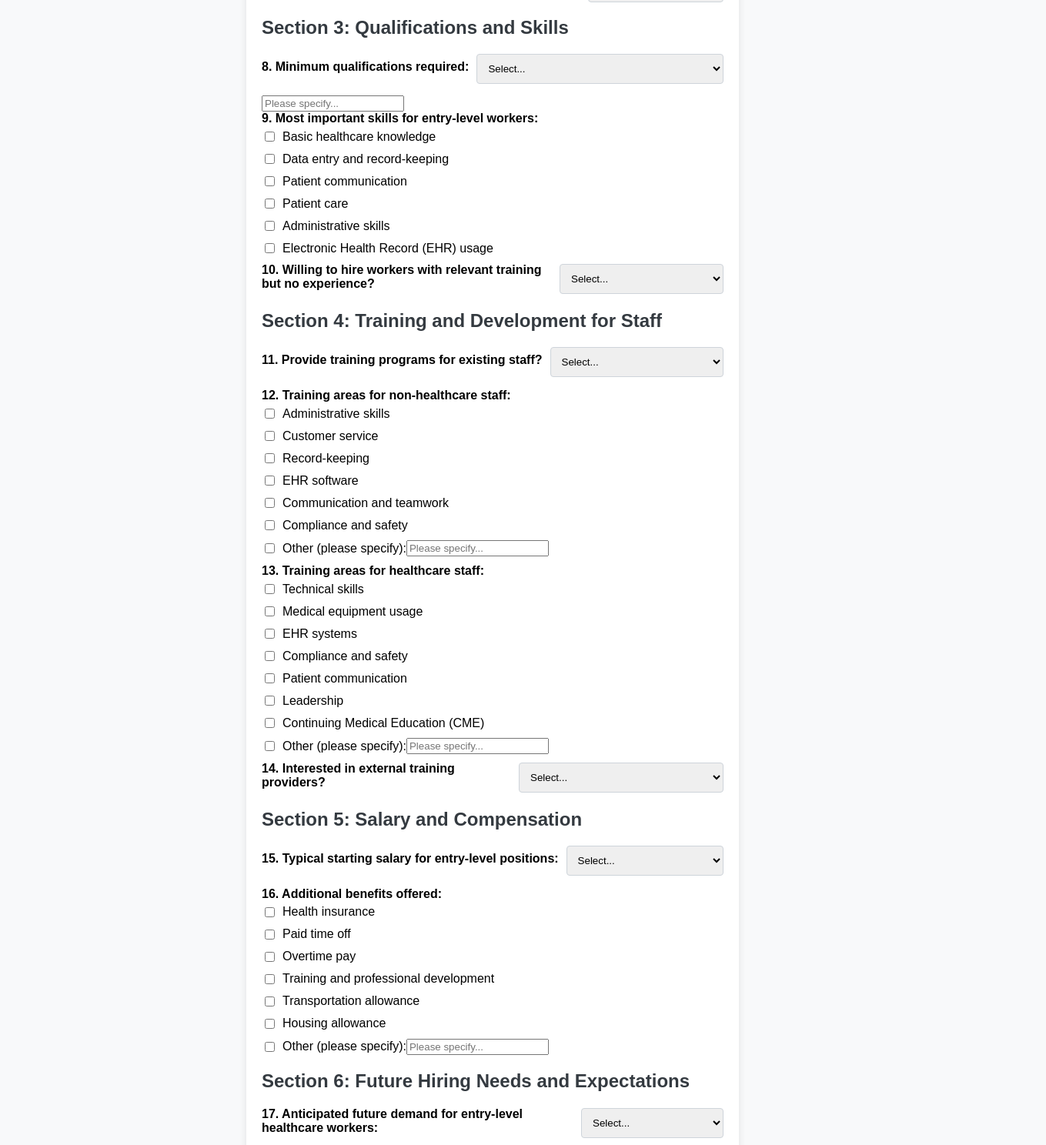
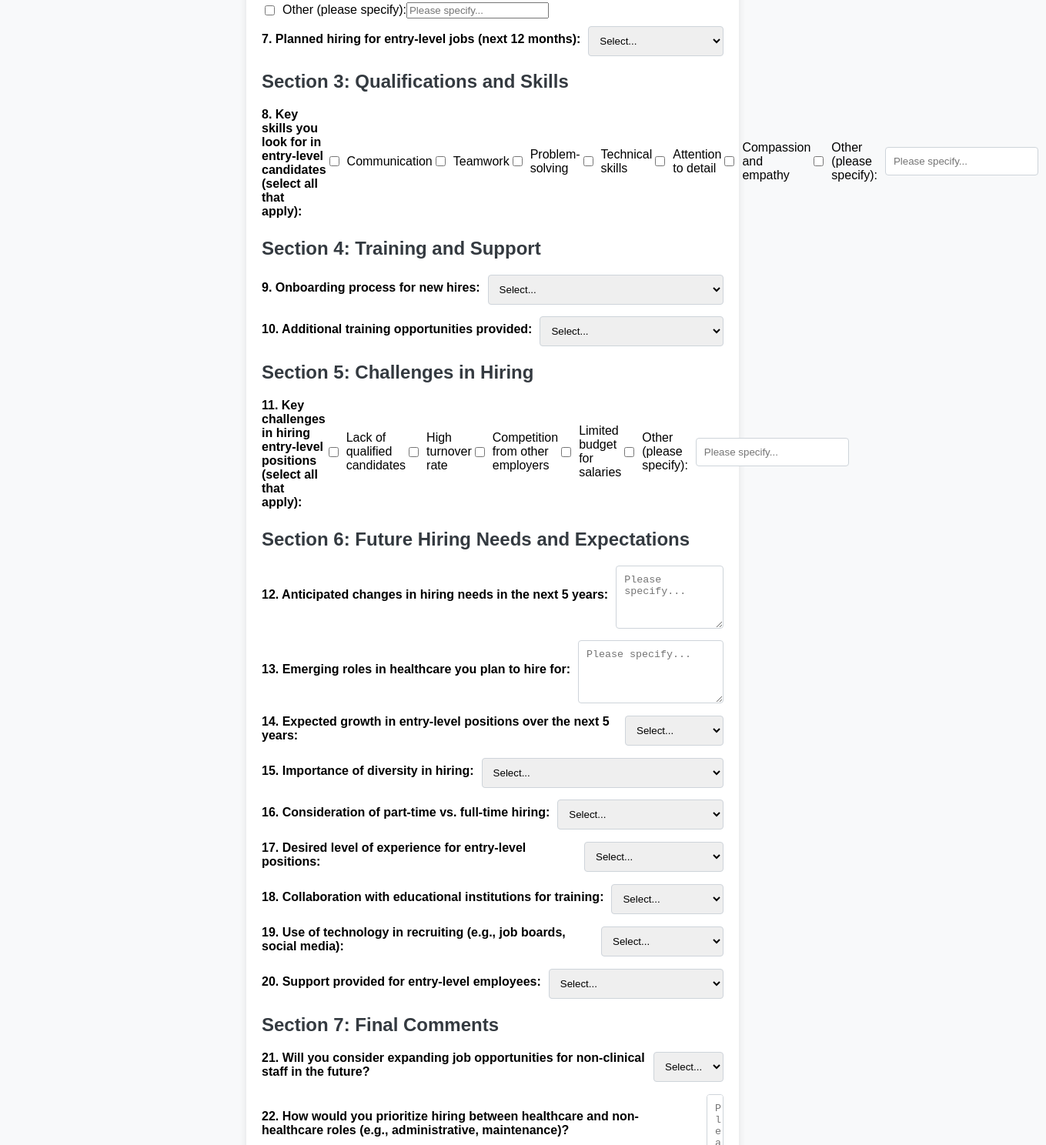
Before and after one commit to Elevate-A/index.htmk, a plain HTML site: page index.html in a window 1280 px wide. Shown: the part 1312-2800 px from the top of the page at 77% size, 1359 px wide, since content can reach past the window. Drawn offline with Linux system fonts and the light colour scheme.

Commit message:
Update index.html

```diff
--- a/index.html
+++ b/index.html
@@ -75,6 +75,8 @@
 <body>
 
 <h1>Healthcare Facility Hiring Survey</h1>
+
+<p>Entry-level healthcare positions typically do not require advanced degrees or extensive work experience. They are ideal for candidates who have recently completed secondary education or short-term training programs and are seeking to start their career in healthcare. These roles often support clinical and administrative operations in healthcare settings.</p>
 
 <form action="https://formspree.io/f/xgvewywq" method="POST">
     <h2>Section 1: Facility Information</h2>
@@ -217,198 +219,185 @@
     <h2>Section 3: Qualifications and Skills</h2>
 
     <div class="form-group">
-        <label>8. Minimum qualifications required:</label>
-        <select name="minimumQualifications" required>
-            <option value="">Select...</option>
-            <option>High school diploma</option>
-            <option>Short-term certificate (4-12 weeks)</option>
-            <option>Technical/vocational training</option>
-            <option>Associate's degree</option>
-            <option>Bachelor's degree</option>
-            <option>Other (please specify)</option>
-        </select>
-    </div>
-    <input type="text" name="otherQualifications" placeholder="Please specify..." aria-label="Other qualifications">
-
-    <label>9. Most important skills for entry-level workers:</label>
+        <label for="skills">8. Key skills you look for in entry-level candidates (select all that apply):</label>
         <div class="checkbox-label">
-        <input type="checkbox" name="skills[]" value="Basic healthcare knowledge"> Basic healthcare knowledge
+            <input type="checkbox" name="skills[]" value="Communication"> Communication
         </div>
         <div class="checkbox-label">
-        <input type="checkbox" name="skills[]" value="Data entry and record-keeping"> Data entry and record-keeping
+            <input type="checkbox" name="skills[]" value="Teamwork"> Teamwork
         </div>
         <div class="checkbox-label">
-        <input type="checkbox" name="skills[]" value="Patient communication"> Patient communication
+            <input type="checkbox" name="skills[]" value="Problem-solving"> Problem-solving
         </div>
         <div class="checkbox-label">
-        <input type="checkbox" name="skills[]" value="Patient care"> Patient care
+            <input type="checkbox" name="skills[]" value="Technical skills"> Technical skills
         </div>
         <div class="checkbox-label">
-        <input type="checkbox" name="skills[]" value="Administrative skills"> Administrative skills
+            <input type="checkbox" name="skills[]" value="Attention to detail"> Attention to detail
         </div>
         <div class="checkbox-label">
-        <input type="checkbox" name="skills[]" value="Electronic Health Record (EHR) usage"> Electronic Health Record (EHR) usage
+            <input type="checkbox" name="skills[]" value="Compassion and empathy"> Compassion and empathy
+        </div>
+        <div class="checkbox-label">
+            <input type="checkbox" name="skills[]" value="Other"> Other (please specify):<br>
+            <input type="text" name="otherSkills" placeholder="Please specify..." aria-label="Other skills">
+        </div>
+    </div>
+
+    <h2>Section 4: Training and Support</h2>
+
+    <div class="form-group">
+        <label for="onboarding">9. Onboarding process for new hires:</label>
+        <select id="onboarding" name="onboarding" required>
+            <option value="">Select...</option>
+            <option>No formal onboarding</option>
+            <option>Informal onboarding</option>
+            <option>Formal training programs</option>
+            <option>Mentorship programs</option>
+            <option>Other</option>
+        </select>
     </div>
 
     <div class="form-group">
-        <label>10. Willing to hire workers with relevant training but no experience?</label>
-        <select name="willingToHire" required>
+        <label for="trainingOpportunities">10. Additional training opportunities provided:</label>
+        <select id="trainingOpportunities" name="trainingOpportunities" required>
             <option value="">Select...</option>
             <option>Yes</option>
             <option>No</option>
-            <option>Maybe (depends on the role)</option>
         </select>
     </div>
 
-    <h2>Section 4: Training and Development for Staff</h2>
+    <h2>Section 5: Challenges in Hiring</h2>
 
     <div class="form-group">
-        <label>11. Provide training programs for existing staff?</label>
-        <select name="trainingPrograms" required>
-            <option value="">Select...</option>
-            <option>Yes, regularly</option>
-            <option>Yes, occasionally</option>
-            <option>No, but we would like to</option>
-            <option>No, not required</option>
-        </select>
-    </div>
-
-    <label>12. Training areas for non-healthcare staff:</label>
+        <label for="challenges">11. Key challenges in hiring entry-level positions (select all that apply):</label>
         <div class="checkbox-label">
-        <input type="checkbox" name="trainingNonHealthcare[]" value="Administrative skills"> Administrative skills
+            <input type="checkbox" name="challenges[]" value="Lack of qualified candidates"> Lack of qualified candidates
         </div>
         <div class="checkbox-label">
-        <input type="checkbox" name="trainingNonHealthcare[]" value="Customer service"> Customer service
+            <input type="checkbox" name="challenges[]" value="High turnover rate"> High turnover rate
         </div>
         <div class="checkbox-label">
-        <input type="checkbox" name="trainingNonHealthcare[]" value="Record-keeping"> Record-keeping
+            <input type="checkbox" name="challenges[]" value="Competition from other employers"> Competition from other employers
         </div>
         <div class="checkbox-label">
-        <input type="checkbox" name="trainingNonHealthcare[]" value="EHR software"> EHR software
+            <input type="checkbox" name="challenges[]" value="Limited budget for salaries"> Limited budget for salaries
         </div>
         <div class="checkbox-label">
-        <input type="checkbox" name="trainingNonHealthcare[]" value="Communication and teamwork"> Communication and teamwork
+            <input type="checkbox" name="challenges[]" value="Other"> Other (please specify):<br>
+            <input type="text" name="otherChallenges" placeholder="Please specify..." aria-label="Other challenges">
         </div>
-    <div class="checkbox-label">
-        <input type="checkbox" name="trainingNonHealthcare[]" value="Compliance and safety"> Compliance and safety
-    </div>
-    <div class="checkbox-label">
-        <input type="checkbox" name="trainingNonHealthcare[]" value="Other"> Other (please specify):<br>
-        <input type="text" name="otherTrainingNonHealthcare" placeholder="Please specify..." aria-label="Other training non-healthcare">
-    </div>
-
-    <label>13. Training areas for healthcare staff:</label>
-    <div class="checkbox-label">
-        <input type="checkbox" name="trainingHealthcare[]" value="Technical skills"> Technical skills
-    </div>
-    <div class="checkbox-label">
-        <input type="checkbox" name="trainingHealthcare[]" value="Medical equipment usage"> Medical equipment usage
-    </div>
-    <div class="checkbox-label">
-        <input type="checkbox" name="trainingHealthcare[]" value="EHR systems"> EHR systems
-    </div>
-    <div class="checkbox-label">
-        <input type="checkbox" name="trainingHealthcare[]" value="Compliance and safety"> Compliance and safety
-    </div>
-    <div class="checkbox-label">
-        <input type="checkbox" name="trainingHealthcare[]" value="Patient communication"> Patient communication
-    </div>
-    <div class="checkbox-label">
-        <input type="checkbox" name="trainingHealthcare[]" value="Leadership"> Leadership
-    </div>
-    <div class="checkbox-label">
-        <input type="checkbox" name="trainingHealthcare[]" value="Continuing Medical Education (CME)"> Continuing Medical Education (CME)
-    </div>
-    <div class="checkbox-label">
-        <input type="checkbox" name="trainingHealthcare[]" value="Other"> Other (please specify):<br>
-        <input type="text" name="otherTrainingHealthcare" placeholder="Please specify..." aria-label="Other training healthcare">
-    </div>
-
-    <div class="form-group">
-        <label>14. Interested in external training providers?</label>
-        <select name="externalTrainingProviders" required>
-            <option value="">Select...</option>
-            <option>Yes</option>
-            <option>No</option>
-            <option>Maybe (depends on cost and content)</option>
-        </select>
-    </div>
-
-    <h2>Section 5: Salary and Compensation</h2>
-
-    <div class="form-group">
-        <label>15. Typical starting salary for entry-level positions:</label>
-        <select name="startingSalary" required>
-            <option value="">Select...</option>
-            <option>Less than 5,000 ETB</option>
-            <option>5,000-7,000 ETB</option>
-            <option>7,000-10,000 ETB</option>
-            <option>10,000-12,000 ETB</option>
-            <option>12,000-15,000 ETB</option>
-            <option>15,000-20,000 ETB</option>
-            <option>20,000-30,000 ETB</option>
-            <option>30,000-50,000 ETB</option>
-            <option>More than 50,000 ETB</option>
-        </select>
-    </div>
-
-    <label>16. Additional benefits offered:</label>
-    <div class="checkbox-label">
-        <input type="checkbox" name="benefits[]" value="Health insurance"> Health insurance
-    </div>
-    <div class="checkbox-label">
-        <input type="checkbox" name="benefits[]" value="Paid time off"> Paid time off
-    </div>
-    <div class="checkbox-label">
-        <input type="checkbox" name="benefits[]" value="Overtime pay"> Overtime pay
-    </div>
-    <div class="checkbox-label">
-        <input type="checkbox" name="benefits[]" value="Training and professional development"> Training and professional development
-    </div>
-    <div class="checkbox-label">
-        <input type="checkbox" name="benefits[]" value="Transportation allowance"> Transportation allowance
-    </div>
-    <div class="checkbox-label">
-        <input type="checkbox" name="benefits[]" value="Housing allowance"> Housing allowance
-    </div>
-    <div class="checkbox-label">
-        <input type="checkbox" name="benefits[]" value="Other"> Other (please specify):<br>
-        <input type="text" name="otherBenefits" placeholder="Please specify..." aria-label="Other benefits">
     </div>
 
     <h2>Section 6: Future Hiring Needs and Expectations</h2>
 
     <div class="form-group">
-        <label>17. Anticipated future demand for entry-level healthcare workers:</label>
-        <select name="futureDemand" required>
+        <label for="futureNeeds">12. Anticipated changes in hiring needs in the next 5 years:</label>
+        <textarea id="futureNeeds" name="futureNeeds" rows="4" placeholder="Please specify..." aria-label="Future hiring needs"></textarea>
+    </div>
+
+    <div class="form-group">
+        <label for="emergingRoles">13. Emerging roles in healthcare you plan to hire for:</label>
+        <textarea id="emergingRoles" name="emergingRoles" rows="4" placeholder="Please specify..." aria-label="Emerging roles"></textarea>
+    </div>
+
+    <div class="form-group">
+        <label for="expectedGrowth">14. Expected growth in entry-level positions over the next 5 years:</label>
+        <select id="expectedGrowth" name="expectedGrowth" required>
             <option value="">Select...</option>
-            <option>Yes, significant increase</option>
-            <option>Yes, slight increase</option>
-            <option>No, stay the same</option>
-            <option>No, decrease</option>
+            <option>Decrease</option>
+            <option>Stay the same</option>
+            <option>Increase</option>
         </select>
     </div>
 
     <div class="form-group">
-        <label for="futureHiringTitles">18. Future entry-level positions your facility expects to hire for (please specify job titles and approximate numbers):</label>
-        <textarea id="futureHiringTitles" name="futureHiringTitles" rows="4" aria-label="Future hiring titles"></textarea>
+        <label for="diversity">15. Importance of diversity in hiring:</label>
+        <select id="diversity" name="diversity" required>
+            <option value="">Select...</option>
+            <option>Very important</option>
+            <option>Somewhat important</option>
+            <option>Not important</option>
+        </select>
     </div>
 
     <div class="form-group">
-        <label for="expectedSalaryRanges">19. Expected salary ranges for future entry-level positions (please specify ranges for different job titles):</label>
-        <textarea id="expectedSalaryRanges" name="expectedSalaryRanges" rows="4" aria-label="Expected salary ranges"></textarea>
+        <label for="partTimeHiring">16. Consideration of part-time vs. full-time hiring:</label>
+        <select id="partTimeHiring" name="partTimeHiring" required>
+            <option value="">Select...</option>
+            <option>Mostly full-time</option>
+            <option>Mostly part-time</option>
+            <option>Equal consideration</option>
+        </select>
     </div>
 
     <div class="form-group">
-        <label>20. Will future positions require new or additional qualifications or skills compared to current roles?</label>
-        <select name="newQualifications" required>
+        <label for="desiredExperience">17. Desired level of experience for entry-level positions:</label>
+        <select id="desiredExperience" name="desiredExperience" required>
             <option value="">Select...</option>
-            <option>Yes (please specify)</option>
-            <option>No</option>
-            <option>Not sure</option>
+            <option>No experience required</option>
+            <option>Less than 1 year</option>
+            <option>1-2 years</option>
+            <option>2-5 years</option>
         </select>
-        <input type="text" name="additionalQualifications" placeholder="Please specify..." aria-label="Additional qualifications">
     </div>
 
     <div class="form-group">
-        <label
+        <label for="collaboration">18. Collaboration with educational institutions for training:</label>
+        <select id="collaboration" name="collaboration" required>
+            <option value="">Select...</option>
+            <option>Yes</option>
+            <option>No</option>
+            <option>Considering</option>
+        </select>
+    </div>
+
+    <div class="form-group">
+        <label for="technology">19. Use of technology in recruiting (e.g., job boards, social media):</label>
+        <select id="technology" name="technology" required>
+            <option value="">Select...</option>
+            <option>Very effective</option>
+            <option>Somewhat effective</option>
+            <option>Not effective</option>
+        </select>
+    </div>
+
+    <div class="form-group">
+        <label for="supportForEntryLevel">20. Support provided for entry-level employees:</label>
+        <select id="supportForEntryLevel" name="supportForEntryLevel" required>
+            <option value="">Select...</option>
+            <option>Comprehensive support</option>
+            <option>Some support</option>
+            <option>No support</option>
+        </select>
+    </div>
+
+    <h2>Section 7: Final Comments</h2>
+
+    <div class="form-group">
+        <label>21. Will you consider expanding job opportunities for non-clinical staff in the future?</label>
+        <select name="expandNonClinical" required>
+            <option value="">Select...</option>
+            <option>Yes</option>
+            <option>No</option>
+            <option>Maybe</option>
+        </select>
+    </div>
+
+    <div class="form-group">
+        <label for="hiringPrioritization">22. How would you prioritize hiring between healthcare and non-healthcare roles (e.g., administrative, maintenance)?</label>
+        <textarea id="hiringPrioritization" name="hiringPrioritization" rows="4" placeholder="Please specify..." aria-label="Hiring prioritization"></textarea>
+    </div>
+
+    <div class="form-group">
+        <label for="additionalComments">23. Additional comments or suggestions:</label>
+        <textarea id="additionalComments" name="additionalComments" rows="4" placeholder="Please provide any additional comments..." aria-label="Additional comments"></textarea>
+    </div>
+
+    <div class="form-group">
+        <button type="submit">Submit</button>
+    </div>
+</form>
+
+</body>
+</html>
```
Lines whose indentation alone changed are shown as unchanged.
